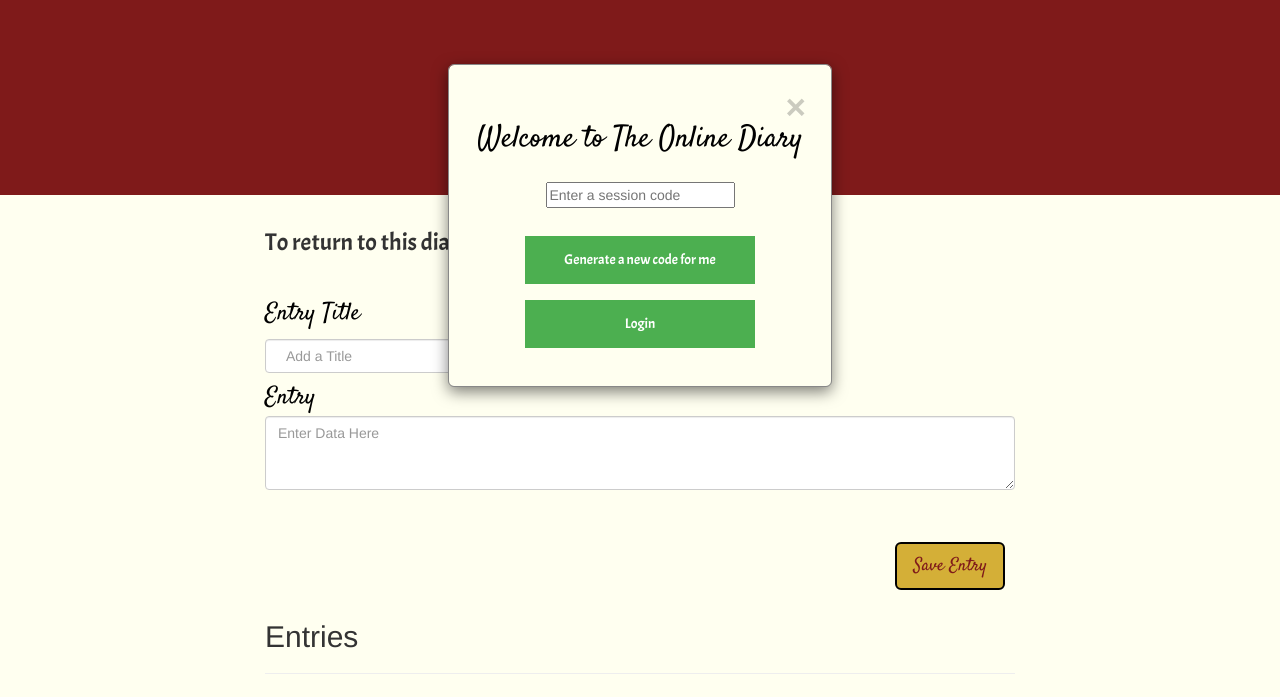
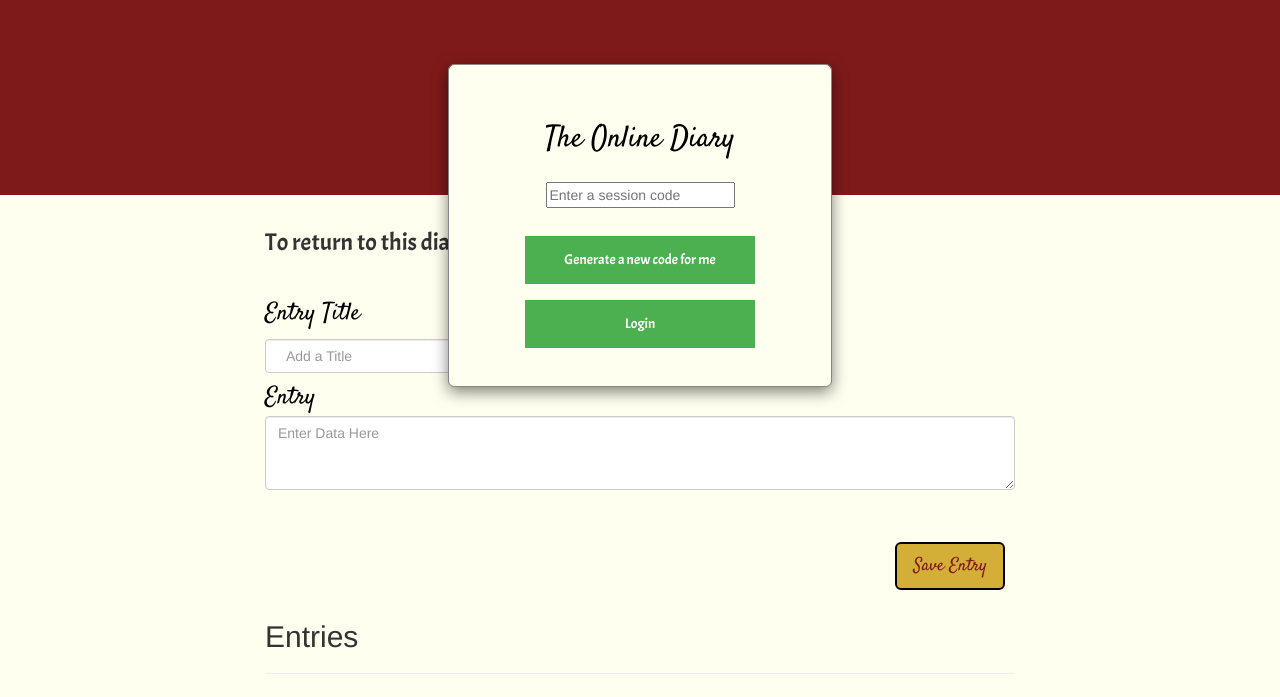
Before and after one commit to Superunknown1103/List-App, a website: page app/public/index.html in a window 1280 px wide. Drawn offline with nearby package versions, Linux system fonts and the light colour scheme; a web font is replaced by a local one.

Commit message:
removal of exit btn

```diff
--- a/app/public/index.html
+++ b/app/public/index.html
@@ -27,12 +27,11 @@
 
                                 <form id="form" class="modal-content animate" autocomplete="off">
                                 <div class="imgcontainer">
-                                <span onclick="document.getElementById('id01').style.display='none'" class="close" title="Close Modal">&times;</span>
                                 </div>
 
                                 <div class="modalContainer">
                                 <div class="radio">
-                                  <div id="welcome">Welcome to The Online Diary</div>
+                                  <div id="welcome">The Online Diary</div>
                                 <input id="loginCode" placeholder="Enter a session code" name="code">
                                 <button class="hexbtn" id="hexgenerate">Generate a new code for me</button>
 
```
